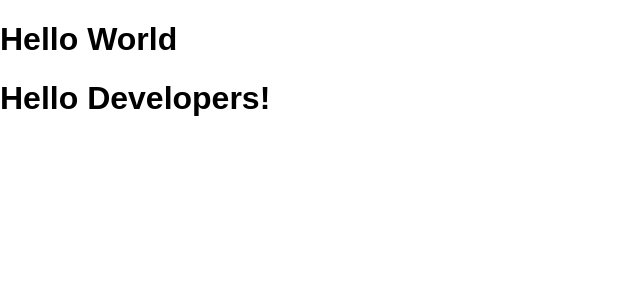
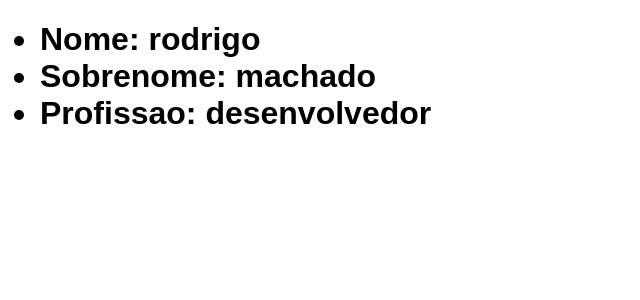
Before and after one commit to RodrigoMachado9/React-Js-Components, a React (Create React App) app: page / in a window 1280 px wide. Shown: the top 300 px of the page, without its empty margins (0-640 px from the left). Built offline with nearby package versions, Linux system fonts and the light colour scheme.

Commit message:
continue

```diff
--- a/src/App.js
+++ b/src/App.js
@@ -1,19 +1,29 @@
 import React, { Component } from 'react';
 import './App.css';
-import MeuComponente, {MeusComponentes} from "./components/MeuComponente";
+// import MeuComponente, {MeusComponentes} from "./components/MeuComponente";
+import MeuComponente from "./components/MeuComponente";
 
 
 class App extends Component {
   render() {
-    const name = 'Hello';  //acessando determinado objeto dos meus componentes;
+    // const name = 'Hello';  //acessando determinado objeto dos meus componentes;
     // aplicando determinada lógica posso alterar os componentes dinamicamente, via componente escolhido.
-    const MeuComponentEscolhido = MeusComponentes[name];
+
+    //   const MeuComponentEscolhido = MeusComponentes[name];
+    // const variableComponent = 'master machado!  ';
+
+    // utilizando  { ...spread } para evitar "poluir" o componente com a passagem de diversas propriedades.  "conceito similar ao empacotamento de dicionarios do python"
+    const dados = {
+        nome:'rodrigo',
+        sobrenome:'machado',
+        profissao:'desenvolvedor'
+    }
 
 
     return (
       <div className="App">
-          <MeuComponente/>
-          <MeuComponentEscolhido/>
+          <MeuComponente {...dados}/>
+          {/*<MeuComponentEscolhido name={variableComponent}/>*/}
 
       </div>
     );
--- a/src/components/MeuComponente.js
+++ b/src/components/MeuComponente.js
@@ -19,28 +19,37 @@ import React, { Component }  from 'react';
 
 class MeuComponente extends Component{
     render() {
+        const props =  this.props;
+        // return (
+        //     <div>
+        //         <h1> Hello World, {props.name} </h1>
+        //     </div>
+        // );
         return (
-            <div>
-                <h1> Hello World </h1>
-            </div>
+          <ul>
+              <h1>
+              <li>Nome: {props.nome} </li>
+              <li>Sobrenome: {props.sobrenome} </li>
+              <li>Profissao: {props.profissao} </li>
+              </h1>
+          </ul>
         );
     }
 
 }
 
-export const MeusComponentes = {
-
-    Hello: function () {
-        return(
-            <div>
-                <h1> Hello Developers! </h1>
-                </div>
-        );
-
-    }
-
-
-
-};
+// export const MeusComponentes = {
+//     Hello: function (props) {
+//         return(
+//             <div>
+//                 <h1> Hello Developer: {props.name} </h1>
+//                 </div>
+//         );
+//
+//     }
+//
+//
+//
+// };
 
 export default  MeuComponente;
```
Also changed, not shown: 1 other file (tests, documents, lock files or other folders).
